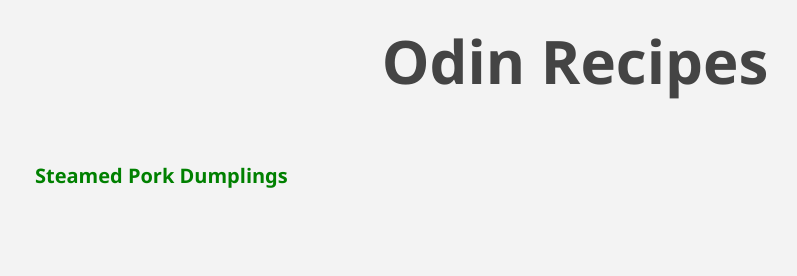
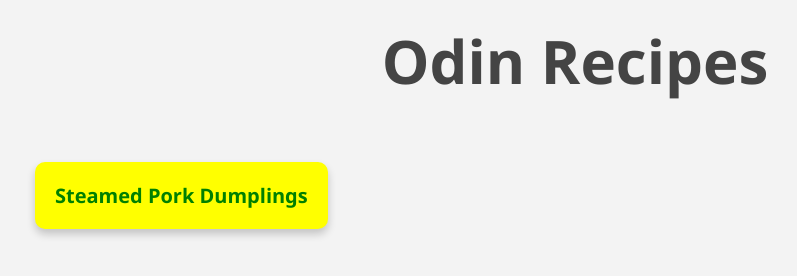
Before and after one commit to Vercyngetoryks/odin-recipes, a plain HTML site: page index.html in a window 1280 px wide. Shown: the whole page, without its empty margins (65-862 px from the left). Drawn offline with Linux system fonts and the light colour scheme.

Commit message:
add some more styles

```diff
--- a/css/style.css
+++ b/css/style.css
@@ -25,15 +25,20 @@ h1 {
 a:link,
 a:visited {
   display: inline-block;
+  background-color: yellow;
+  padding: 2rem;
   text-decoration: none;
   color: green;
+  border-radius: 10px;
   font-size: 2rem;
   font-weight: 700;
   margin-left: 10rem;
   transition: all 0.3s;
+  box-shadow: 0 0.5rem 0.8rem rgba(0, 0, 0, 0.2);
 }
 
 a:hover,
 a:active {
   color: lightgreen;
+  box-shadow: 0 1rem 0.8rem rgba(0, 0, 0, 0.2);
 }
```
